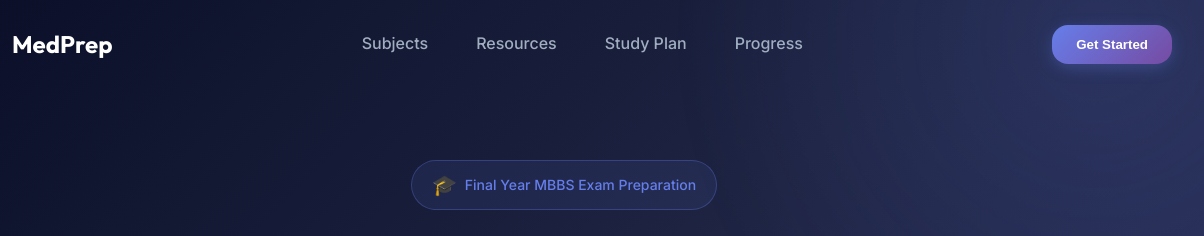
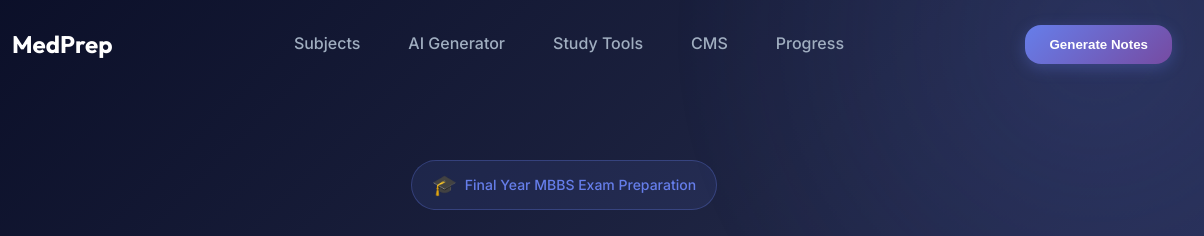
Before and after one commit to mfmqazi/mehraab, a plain HTML site: page index.html in a window 1280 px wide. Shown: the top 236 px of the page, 76-1280 px from the left. Drawn offline with Linux system fonts and the light colour scheme.

Commit message:
Add navigation links to AI Generator and Study Tools

```diff
--- a/index.html
+++ b/index.html
@@ -39,11 +39,13 @@
                 </div>
                 <ul class="nav-links">
                     <li><a href="#subjects">Subjects</a></li>
-                    <li><a href="#resources">Resources</a></li>
-                    <li><a href="#study-plan">Study Plan</a></li>
+                    <li><a href="content-generator.html">AI Generator</a></li>
+                    <li><a href="study-tools.html">Study Tools</a></li>
+                    <li><a href="cms.html">CMS</a></li>
                     <li><a href="#progress">Progress</a></li>
                 </ul>
-                <button class="cta-button">Get Started</button>
+                <button class="cta-button" onclick="window.location.href='content-generator.html'">Generate
+                    Notes</button>
             </div>
         </nav>
 
```
